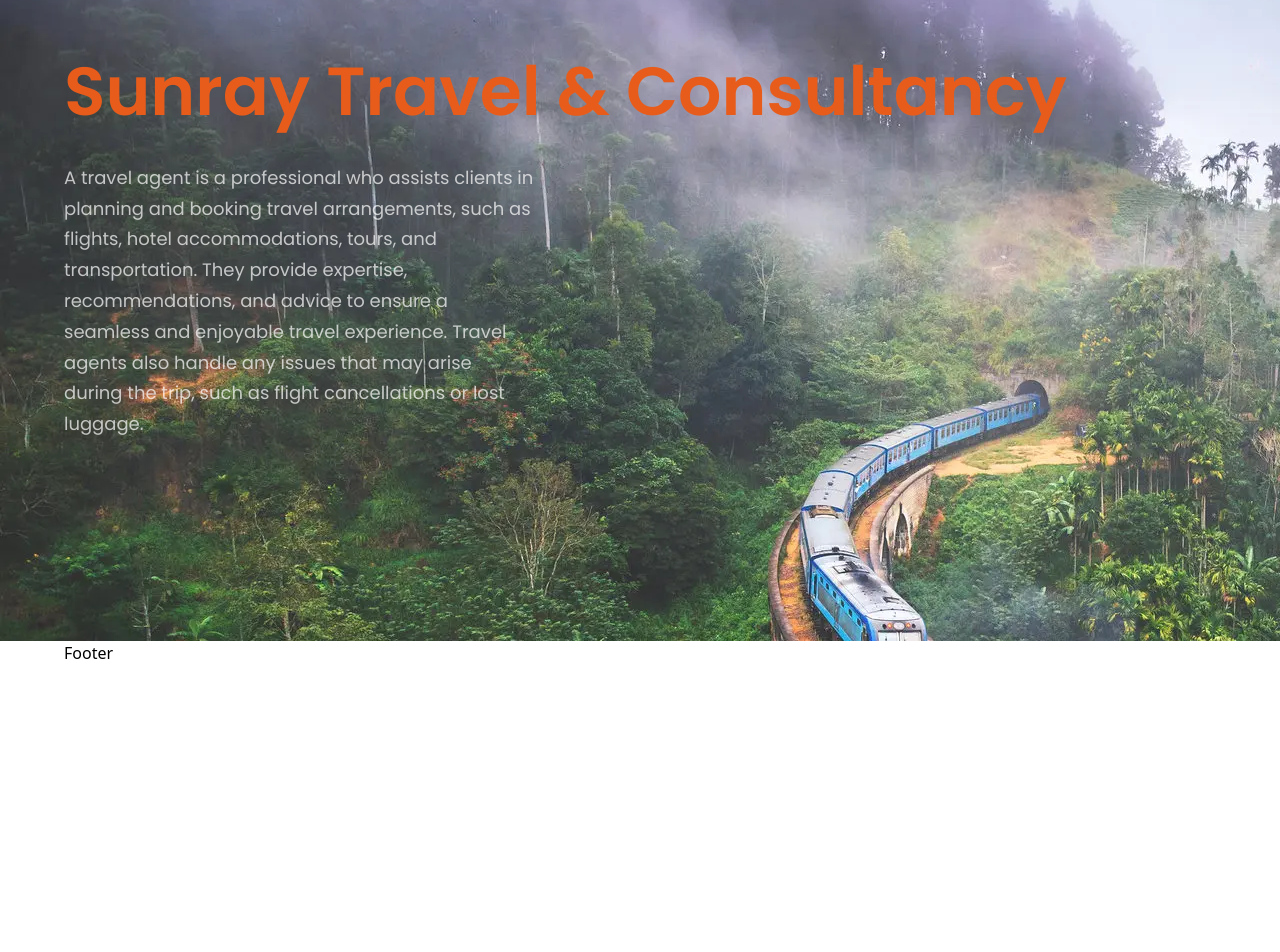
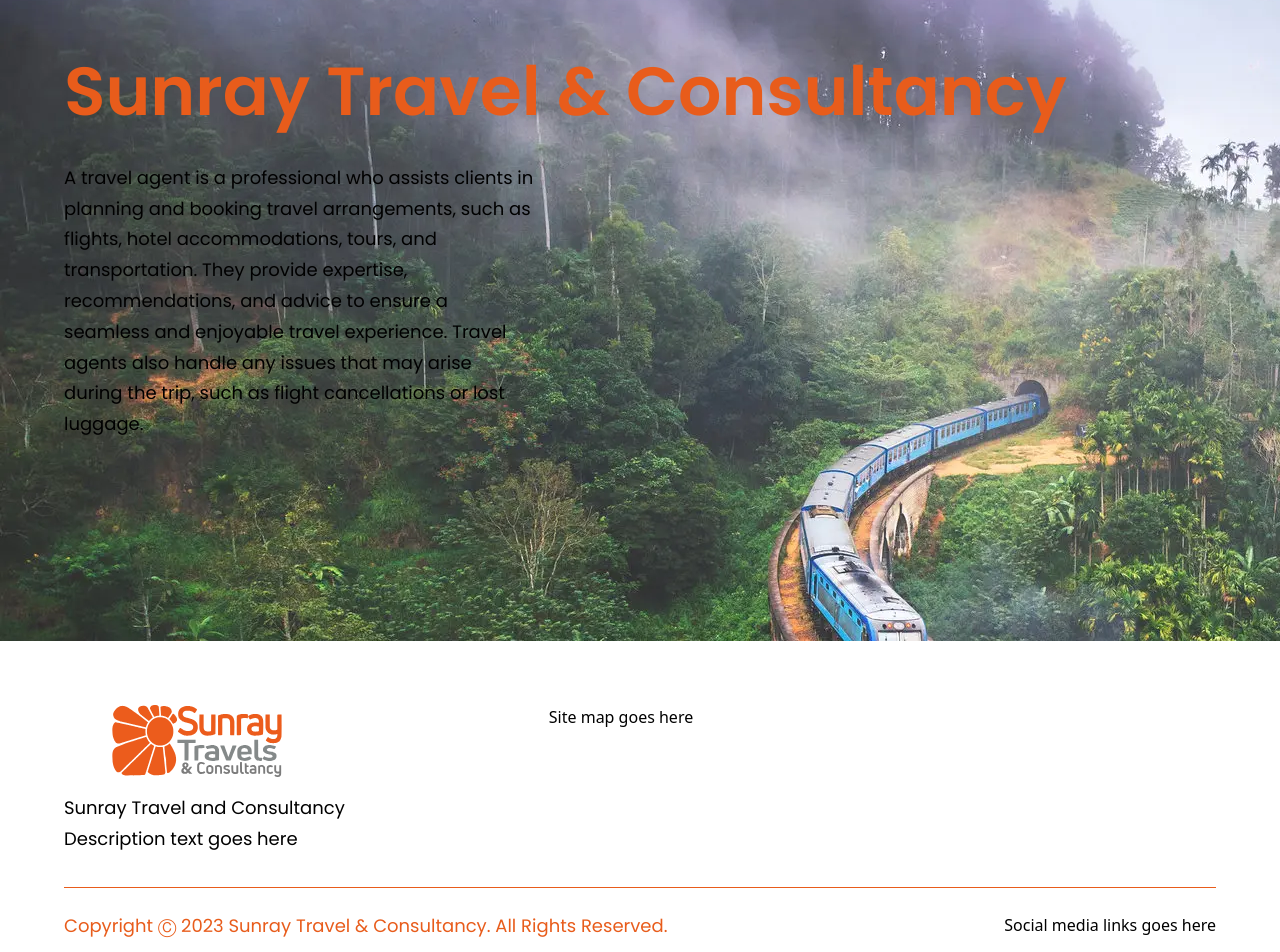
Before and after one commit to kingpasan/sunraywebsite, a React (Vite) app: page / in a window 1280 px wide. Shown: the part 247-1199 px from the top of the page. Before the commit the page ends 912 px from the top, so only its background shows below. Built offline with nearby package versions, Linux system fonts and the light colour scheme.

Commit message:
basic footer component added

```diff
--- a/src/App.jsx
+++ b/src/App.jsx
@@ -5,7 +5,7 @@
 const App = () => (
   <div className='w-full'>
 
-    <div className={`sticky top-0 z-10 ${styles.paddingX} ${styles.flexCenter} shadow-lg bg-white`}>
+    <div className={`sticky top-0 z-10 ${styles.paddingX} ${styles.flexCenter} shadow-lg bg-white `}>
       <div className={`${styles.boxWidth}`}>
         <NavBar />
       </div>
@@ -17,7 +17,7 @@
       </div>
     </div>
 
-    <div className={`${styles.paddingX} ${styles.flexStart}`}>
+    <div className={`${styles.paddingX} ${styles.flexStart} bg-white`}>
       <div className={`${styles.boxWidth}`}>
         <Footer/>
       </div>
--- a/src/components/Footer.jsx
+++ b/src/components/Footer.jsx
@@ -1,9 +1,39 @@
 import React from 'react'
+import { logo } from '../assets'
+import styles from '../styles'
 
-const Footer = () => {
-  return (
-    <div>Footer</div>
-  )
-}
+const Footer = () => (
+  <section className={`${styles.flexCenter} ${styles.paddingY} flex-col`}>
+
+    <div className={`${styles.flexStart} md:flex-row flex-col mb-8 w-full`}>
+
+      <div className="flex-[1] flex flex-col justify-start mr-10">
+        <img
+          src={logo}
+          alt="Sunray Travel and Consultancy"
+          className="w-[266px] h-[72.14px] object-contain"
+        />
+        <p className={`${styles.paragraph} mt-4 max-w-[312px]`}>
+          Sunray Travel and Consultancy Description text goes here
+        </p>
+      </div>
+
+      <div className="flex-[1.5] w-full flex flex-row justify-between flex-wrap md:mt-0 mt-10">
+       Site map goes here
+      </div>
+
+    </div>
+
+    <div className="w-full flex justify-between items-center md:flex-row flex-col pt-6 border-t-[1px] border-t-[#e85c1b]">
+      <p className="font-poppins font-normal text-center text-[18px] leading-[27px] text-theme">
+        Copyright Ⓒ 2023 Sunray Travel & Consultancy. All Rights Reserved.
+      </p>
+
+      <div className="flex flex-row md:mt-0 mt-6">
+        Social media links goes here
+      </div>
+    </div>
+  </section>
+)
 
 export default Footer
--- a/src/styles.js
+++ b/src/styles.js
@@ -2,7 +2,7 @@
     boxWidth: "xl:max-w-[1280px] w-full",
 
     heading2: "font-poppins font-semibold xs:text-[48px] text-[40px] text-white xs:leading-[76.8px] leading-[66.8px] w-full",
-    paragraph: "font-poppins font-normal text-dimWhite text-[18px] leading-[30.8px]",
+    paragraph: "font-poppins font-normal text-[18px] leading-[30.8px]",
 
     flexCenter: "flex justify-center items-center",
     flexStart: "flex justify-center items-start",
```
